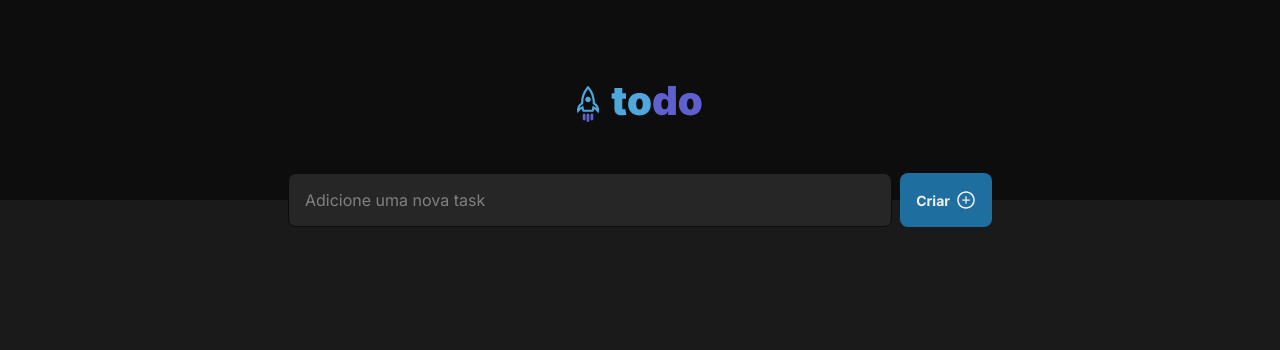
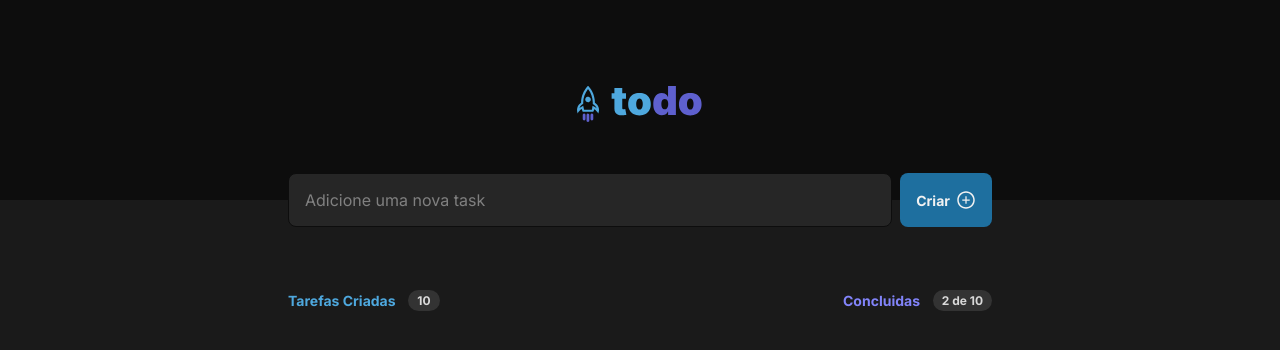
Before and after one commit to LeandroBernardo/praticando-conceitos-01, a React (Vite) app: page / in a window 1280 px wide. Shown: the top 350 px of the page. Built offline with nearby package versions, Linux system fonts and the light colour scheme.

Commit message:
created header for component Tasks

```diff
--- a/src/App.tsx
+++ b/src/App.tsx
@@ -1,9 +1,12 @@
 import { Header } from './components/Header'
+import { Tasks } from './components/Tasks'
 
 function App() {
   return (
     <div>
       <Header />
+
+      <Tasks />
     </div>
   )
 }
--- /dev/null
+++ b/src/components/Tasks/index.tsx
@@ -0,0 +1,19 @@
+import styles from './task.module.css'
+
+export function Tasks() {
+  return (
+    <section className={styles.tasks}>
+      <header className={styles.header}>
+        <div>
+          <p>Tarefas Criadas</p>
+          <span>10</span>
+        </div>
+
+        <div>
+          <p className={styles.textPurple}>Concluidas</p>
+          <span>2 de 10</span>
+        </div>
+      </header>
+    </section>
+  )
+}
--- /dev/null
+++ b/src/components/Tasks/task.module.css
@@ -0,0 +1,39 @@
+.tasks {
+  width: 100%;
+  max-width: 46rem;
+  margin: 0 auto; /* Centralizar a section*/
+  margin-top: 5.625rem;
+  padding: 0 1rem;
+}
+
+.header {
+  display: flex;
+  align-items: center;
+  justify-content: space-between;
+  margin-top: 1.5rem;
+}
+
+.header > div {
+  display: flex;
+  align-items: center;
+  gap: 0.8rem;
+}
+
+.header p {
+  color: var(--blue);
+  font-size: 0.875rem;
+  font-weight: 700;
+}
+
+.header p.textPurple {
+  color: var(--purple);
+}
+
+.header span {
+  background: var(--gray-400);
+  color: var(--gray-200);
+  padding: 0.187rem 0.562rem;
+  border-radius: 62.43rem;
+  font-size: 0.75rem;
+  font-weight: 700;
+}
```
